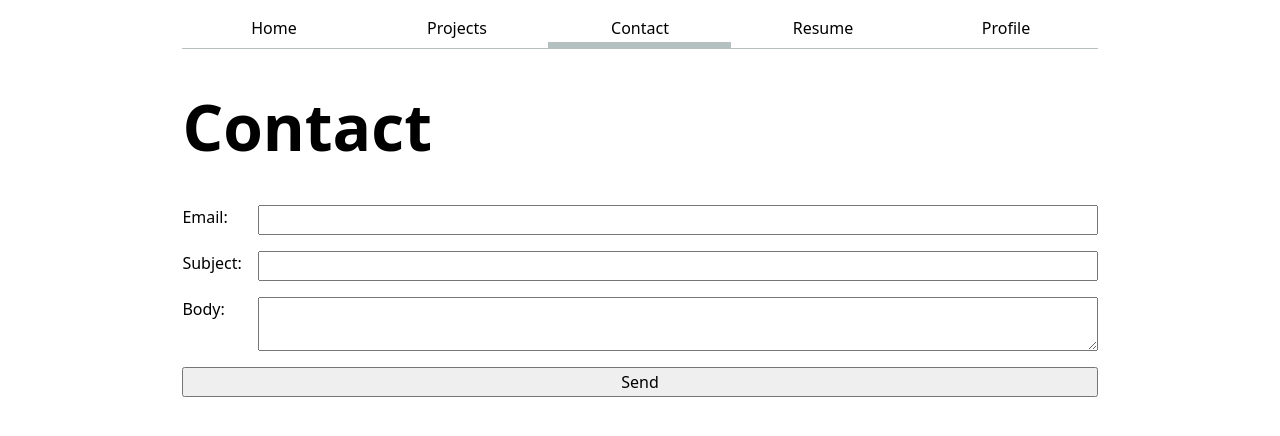
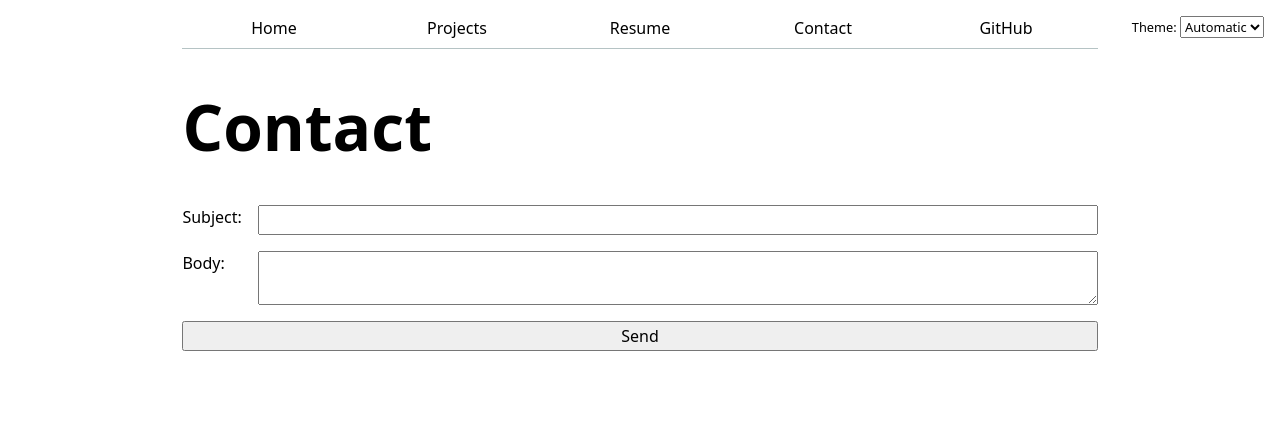
Before and after one commit to armando2006vz/portfolio, a plain HTML site: page contact/index.html in a window 1280 px wide. Drawn offline with Linux system fonts and the light colour scheme.

Commit message:
Lab3 updates

```diff
--- a/contact/index.html
+++ b/contact/index.html
@@ -5,26 +5,17 @@
     <meta name="viewport" content="width=device-width, initial-scale=1.0">
     <title>Armando Vasquez: Contact</title>
     <link rel="stylesheet" href="../style.css">
+    <script type="module" src="../global.js"></script>
+
 
 </head>
 <body>
-    <nav>
-        <ul>
-        <li><a href="../index.html">Home</a></li>
-        <li><a href="../projects/index.html">Projects</a></li>
-        <li><a href="index.html" class="current">Contact</a></li>
-        <li><a href="../resume/index.html">Resume</a></li>
-        <li><a href="https://github.com/armando2006vz" target="_blank">Profile</a></li>
-        </ul>
-    </nav>
+
     <h1>Contact</h1>
 
-    <form action="mailto:a8vasquez@ucsd.edu" method="POST" enctype="text/plain">
+    <form action="mailto:a8vasquez@ucsd.edu" method="GET">
 
-        <label>
-            Email:
-            <input name="email" type="email">
-        </label>
+
 
         <label>
             Subject:
--- /dev/null
+++ b/global.js
@@ -0,0 +1,81 @@
+console.log('IT’S ALIVE!');
+
+function $$(selector, context = document) {
+  return Array.from(context.querySelectorAll(selector));
+}
+
+let pages = [
+  { url: '', title: 'Home' },
+  { url: 'projects/', title: 'Projects' },
+  { url: 'resume/', title: 'Resume' },
+  { url: 'contact/', title: 'Contact' },
+  { url: 'https://github.com/armando2006vz', title: 'GitHub' },
+];
+
+let nav = document.createElement('nav');
+document.body.prepend(nav);
+
+const BASE_PATH = (
+  location.hostname === "localhost" ||
+  location.hostname === "127.0.0.1"
+)
+  ? "/"
+  : "https://armando2006vz.github.io/portfolio/";
+
+  for (let p of pages) {
+  let url = p.url;
+  let title = p.title;
+
+  if (!url.startsWith('http')) {
+    url = BASE_PATH + url;
+  }
+
+  let a = document.createElement('a');
+  a.href = url;
+  a.textContent = title;
+
+  if (a.host === location.host && a.pathname === location.pathname) {
+  a.classList.add('current');
+}
+  nav.append(a);
+
+  if (a.host !== location.host) {
+  a.target = '_blank';
+}
+}document.body.insertAdjacentHTML(
+  'afterbegin',
+  `
+  <label class="color-scheme">
+    Theme:
+    <select>
+      <option value="light dark">Automatic</option>
+      <option value="light">Light</option>
+      <option value="dark">Dark</option>
+    </select>
+  </label>
+  `
+);
+
+let select = document.querySelector('.color-scheme select');
+
+select.addEventListener('input', function(event) {
+  console.log('color scheme changed to', event.target.value);
+
+  document.documentElement.style.setProperty(
+  'color-scheme',
+  event.target.value
+
+);
+
+
+localStorage.colorScheme = event.target.value;
+});
+
+if ('colorScheme' in localStorage) {
+  document.documentElement.style.setProperty(
+    'color-scheme',
+    localStorage.colorScheme
+  );
+
+  select.value = localStorage.colorScheme;
+}
--- a/style.css
+++ b/style.css
@@ -1,3 +1,7 @@
+:root {
+  color-scheme: light dark;
+}
+
 body {
   /* Set line height to 1.5 times the font size
 	   and use the OS’s UI font as the website font
@@ -28,8 +32,10 @@
 }
 
 nav {
+  --border-color: oklch(50% 10% 200 / 40%);
   display: flex;
-  border-bottom: 1px solid oklch(80% 3% 200);
+    border-bottom: 1px solid var(--border-color);
+
 }
 
 nav a {
@@ -41,13 +47,13 @@
 }
 
 nav a.current {
-  border-bottom: 0.4em solid oklch(80% 3% 200);
+  border-bottom: 0.4em solid var(--border-color);
   padding-bottom: 0.1em;
 }
 
 nav a:hover{
   border-bottom: 0.4em solid var(--color-accent);
-  background-color: oklch(from var(--color-accent) 95% 5% h);
+  background-color: color-mix(in oklch, var(--color-accent), canvas 85%);
 }
 
 html {
@@ -125,3 +131,14 @@
 
 time {
   font-style: italic;}
+
+.color-scheme {
+  position: absolute;
+  top: 1rem;
+  right: 1rem;
+  font-size: 80%;
+}
+
+.color-scheme select {
+  font: inherit;
+}
```
Also changed, not shown: index.html (+2 -9 lines), projects/index.html (+2 -9 lines), resume/index.html (+2 -9 lines).
